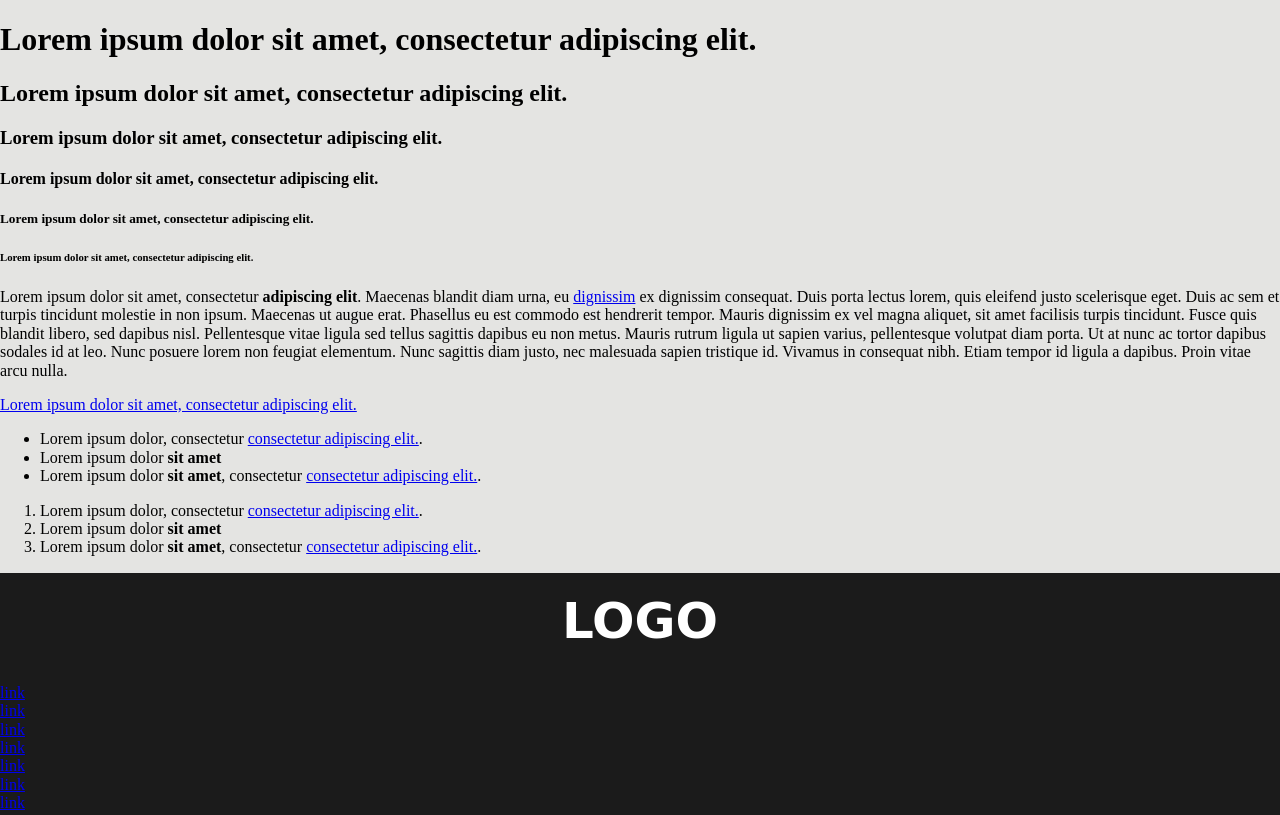
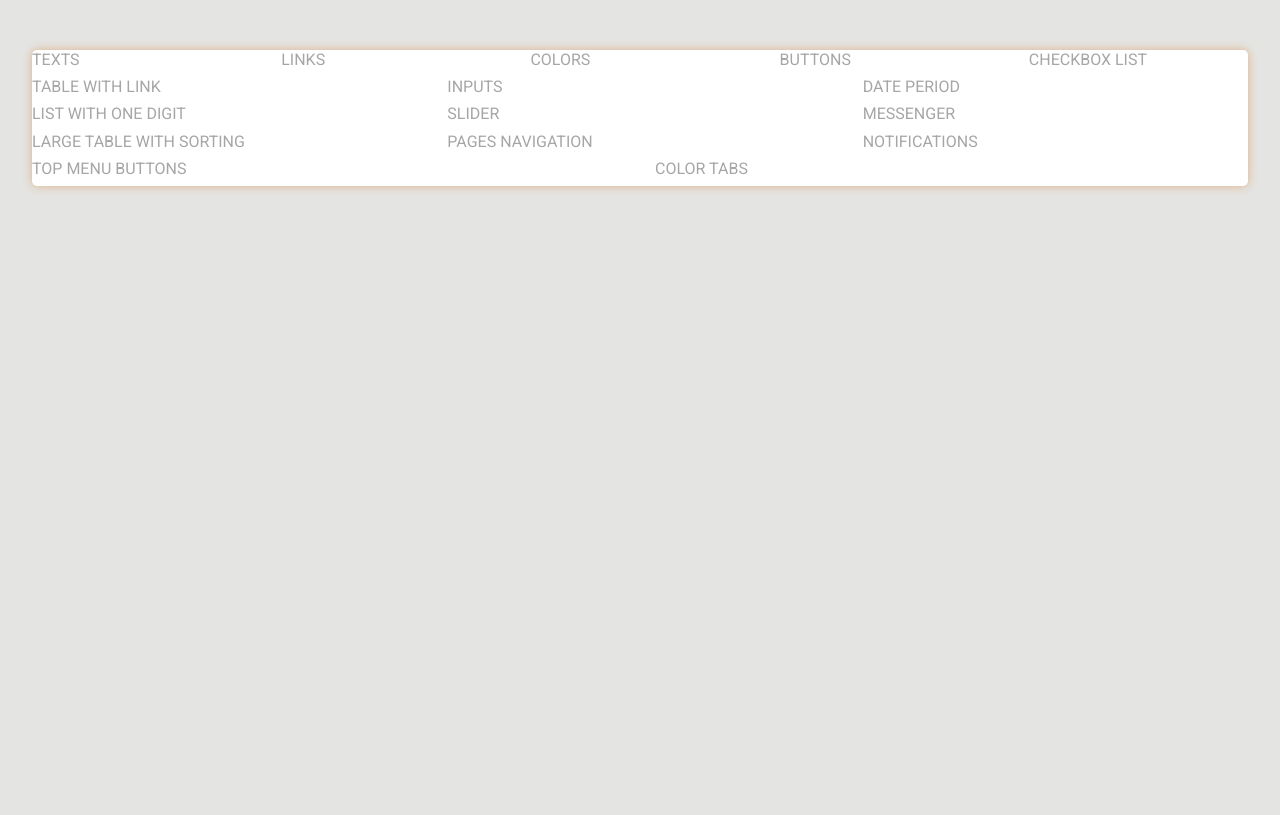
Before and after one commit to AnOlbr/solo-project-1, a website: page src/styleguide.html in a window 1280 px wide. Shown: the top 815 px of the page. Drawn offline with nearby package versions, Linux system fonts and the light colour scheme; files that its build step writes are made by us from their sources; a web font is replaced by a local one.

Commit message:
Add btn component & change styleguide

```diff
--- /dev/null
+++ b/src/sass/components/_buttons.scss
@@ -0,0 +1,35 @@
+// BUTTONS
+.button {
+  background-color: $button-color;
+  color: $logo-color;
+  border-radius: 5px;
+  width: 12%;
+  margin: 40px auto;
+  text-align: center;
+
+  p{
+    font-family: $font;
+    font-size: 18px;
+    padding: 15px;
+    font-weight: lighter;
+  }
+
+  &:hover {
+    cursor: pointer;
+  }
+}
+
+.button.undo{
+  font-size: 20px;
+  width: 40px;
+  height: 40px;
+  line-height: 40px;
+  text-align: center;
+  margin: 0;
+}
+
+button {
+  width: 30%;
+  height: 50px;
+  border: none;
+}
--- a/src/sass/sections/_layout.scss
+++ b/src/sass/sections/_layout.scss
@@ -3,6 +3,9 @@
   justify-content: center;
   align-items: center;
   flex-direction: column;
+  color: $main-text-color;
+  font-family: $font;
+  font-weight: 200;
 }
 
 .layout .card-container{
@@ -64,28 +67,3 @@
     }
   }
 }
-
-.button.undo{
-  font-size: 20px;
-  width: 40px;
-  height: 40px;
-  line-height: 40px;
-  text-align: center;
-  margin: 0;
-}
-
-.button{
-  background-color: $button-color;
-  color: $logo-color;
-  border-radius: 5px;
-  width: 12%;
-  margin: 40px auto;
-  text-align: center;
-
-  p{
-    font-family: $font;
-    font-size: 18px;
-    padding: 15px;
-    font-weight: lighter;
-  }
-}
--- a/src/sass/sections/_left-bar.scss
+++ b/src/sass/sections/_left-bar.scss
@@ -24,9 +24,8 @@ body{
 
     i{
       font-size: 25px;
-      margin-left: 50px;
+      margin-left: 40px;
       color: $body-color;
-      display: none;
     }
   }
 
@@ -67,7 +66,6 @@ body{
     font-family: $font;
     font-size: 18px;
     font-weight: 400;
-    padding-left: 25px;
     color: $sidebar-text-color;
     display: flex;
     justify-content: center;
--- a/src/sass/sections/_personaldata.scss
+++ b/src/sass/sections/_personaldata.scss
@@ -37,11 +37,5 @@
       outline: none;
       font-size: 16px;
     }
-
-    button {
-      width: 30%;
-      height: 50px;
-      border: none;
-    }
   }
 }
--- a/src/sass/style.scss
+++ b/src/sass/style.scss
@@ -3,3 +3,4 @@
 @import "normalize";
 @import "modals";
 @import "sections";
+@import "components/buttons";
--- a/src/styleguide.html
+++ b/src/styleguide.html
@@ -3,55 +3,87 @@
 <head>
   <meta charset="UTF-8">
   <meta name="viewport" content="width=device-width, initial-scale=1.0">
+  <meta http-equiv="X-UA-Compatible" content="IE=edge">
+  <link rel="preconnect" href="https://fonts.gstatic.com">
+  <link href="https://fonts.googleapis.com/css2?family=Just+Another+Hand&family=Roboto&display=swap" rel="stylesheet">
+  <link rel="stylesheet" href="https://use.fontawesome.com/releases/v5.5.0/css/all.css">
+  <link rel="stylesheet" href="https://stackpath.bootstrapcdn.com/bootstrap/4.5.1/css/bootstrap.min.css" integrity="sha384-VCmXjywReHh6PwowAiWNagnWcLhlEJLA5buUprzK8rxFgeH0kww/aWY76TfkUoSX" crossorigin="anonymous">
+  <link rel="stylesheet" href="./vendor/icons/css/Glyphter.css">
+  <link rel="stylesheet" href="https://cdn.jsdelivr.net/npm/flatpickr/dist/flatpickr.min.css">
   <link rel="stylesheet" href="css/style.css">
   <title>Styleguide</title>
 </head>
 <body>
-  <h1>Lorem ipsum dolor sit amet, consectetur adipiscing elit.</h1>
-  <h2>Lorem ipsum dolor sit amet, consectetur adipiscing elit.</h2>
-  <h3>Lorem ipsum dolor sit amet, consectetur adipiscing elit.</h3>
-  <h4>Lorem ipsum dolor sit amet, consectetur adipiscing elit.</h4>
-  <h5>Lorem ipsum dolor sit amet, consectetur adipiscing elit.</h5>
-  <h6>Lorem ipsum dolor sit amet, consectetur adipiscing elit.</h6>
-  <p>Lorem ipsum dolor sit amet, consectetur <strong>adipiscing elit</strong>. Maecenas blandit diam urna, eu <a href="#">dignissim</a> ex dignissim consequat. Duis porta lectus lorem, quis eleifend justo scelerisque eget. Duis ac sem et turpis tincidunt molestie in non ipsum. Maecenas ut augue erat. Phasellus eu est commodo est hendrerit tempor. Mauris dignissim ex vel magna aliquet, sit amet facilisis turpis tincidunt. Fusce quis blandit libero, sed dapibus nisl. Pellentesque vitae ligula sed tellus sagittis dapibus eu non metus. Mauris rutrum ligula ut sapien varius, pellentesque volutpat diam porta. Ut at nunc ac tortor dapibus sodales id at leo. Nunc posuere lorem non feugiat elementum. Nunc sagittis diam justo, nec malesuada sapien tristique id. Vivamus in consequat nibh. Etiam tempor id ligula a dapibus. Proin vitae arcu nulla.</p>
-  <a href="#">Lorem ipsum dolor sit amet, consectetur adipiscing elit.</a>
-  <ul>
-    <li>Lorem ipsum dolor, consectetur <a href="#">consectetur adipiscing elit.</a>.</li>
-    <li>Lorem ipsum dolor <strong>sit amet</strong></li>
-    <li>Lorem ipsum dolor <strong>sit amet</strong>, consectetur <a href="#">consectetur adipiscing elit.</a>.</li>
-  </ul>
-  <ol>
-    <li>Lorem ipsum dolor, consectetur <a href="#">consectetur adipiscing elit.</a>.</li>
-    <li>Lorem ipsum dolor <strong>sit amet</strong></li>
-    <li>Lorem ipsum dolor <strong>sit amet</strong>, consectetur <a href="#">consectetur adipiscing elit.</a>.</li>
-  </ol>
-  <div class="row">
-    <div class="sidebar col-2">
-        <h1>LOGO</h1>
-        <a href="#">link</a>
-        <a href="#">link</a>
-        <a href="#">link</a>
-        <a href="#">link</a>
-        <a href="#">link</a>
-        <a href="#">link</a>
-        <a href="#">link</a>
-    </div>
-    <div class="col-10">
-        <div class="top-bar row">
-          <p class="top-bar-amount">amount</p>
-          <p class="top-bar-alerts">alerts</p>
-          <p class="top-bar-login">login</p>
-          <p class="top-bar-logout">logout</p>
-        </div>
-        <div class="layout row">
-          <div class="container">
-            <h3>title</h3>
+  <div class="main-container">
+    <div class="display-container">
+      <div class="layout">
+        <div class="card-container active" id="general">
+          <div class="row">
+            <div class="col">
+              <h6>TEXTS</h6>
+            </div>
+            <div class="col">
+              <h6>LINKS</h6>
+            </div>
+            <div class="col">
+              <h6>COLORS</h6>
+            </div>
+            <div class="col">
+              <h6>BUTTONS</h6>
+            </div>
+            <div class="col">
+              <h6>CHECKBOX LIST</h6>
+            </div>
           </div>
-          <div class="container">
-            <h3>title</h3>
+          <div class="row">
+            <div class="col">
+              <h6>TABLE WITH LINK</h6>
+            </div>
+            <div class="col">
+              <h6>INPUTS</h6>
+            </div>
+            <div class="col">
+              <h6>DATE PERIOD</h6>
+            </div>
+          </div>
+          <div class="row">
+            <div class="col">
+              <h6>LIST WITH ONE DIGIT</h6>
+            </div>
+            <div class="col">
+              <h6>SLIDER</h6>
+            </div>
+            <div class="col">
+              <h6>MESSENGER</h6>
+            </div>
+          </div>
+          <div class="row">
+            <div class="col">
+              <h6>LARGE TABLE WITH SORTING</h6>
+            </div>
+            <div class="col">
+                <h6>PAGES NAVIGATION</h6>
+            </div>
+            <div class="col">
+              <h6>NOTIFICATIONS</h6>
+            </div>
+          </div>
+          <div class="row">
+            <div class="col">
+                <h6>TOP MENU BUTTONS</h6>
+            </div>
+            <div class="col">
+              <h6>COLOR TABS</h6>
+            </div>
           </div>
         </div>
+      </div>
     </div>
-  </div>
+   </div>
+
+<script src="https://cdnjs.cloudflare.com/ajax/libs/Chart.js/2.4.0/Chart.min.js"></script>
+<script src="https://cdn.jsdelivr.net/npm/flatpickr"></script>
+<script src="https://stackpath.bootstrapcdn.com/bootstrap/4.5.1/js/bootstrap.min.js" integrity="sha384-XEerZL0cuoUbHE4nZReLT7nx9gQrQreJekYhJD9WNWhH8nEW+0c5qq7aIo2Wl30J" crossorigin="anonymous"></script>
+<script src="js/script.js"></script>
 </body>
 </html>
```
Also changed, not shown: src/index.html (+5 -4 lines).
